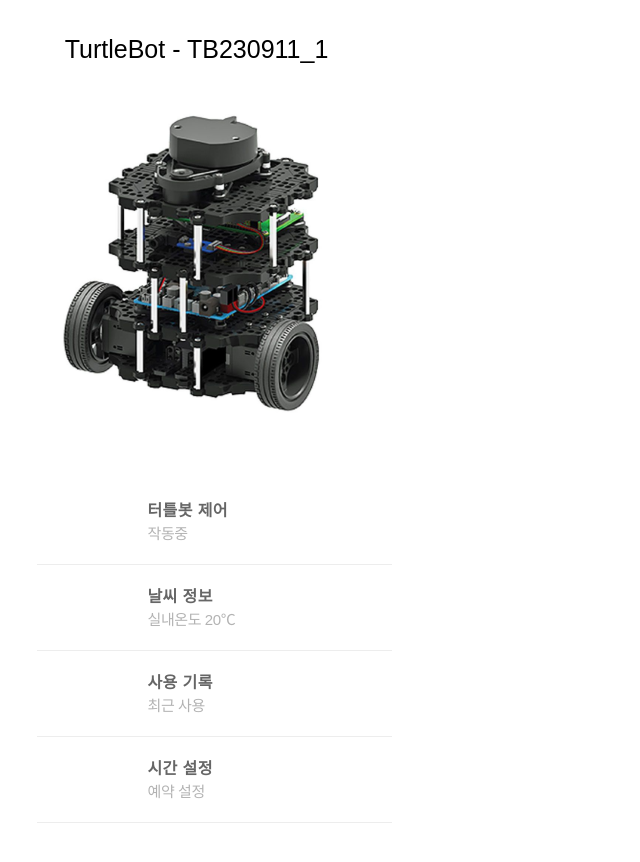
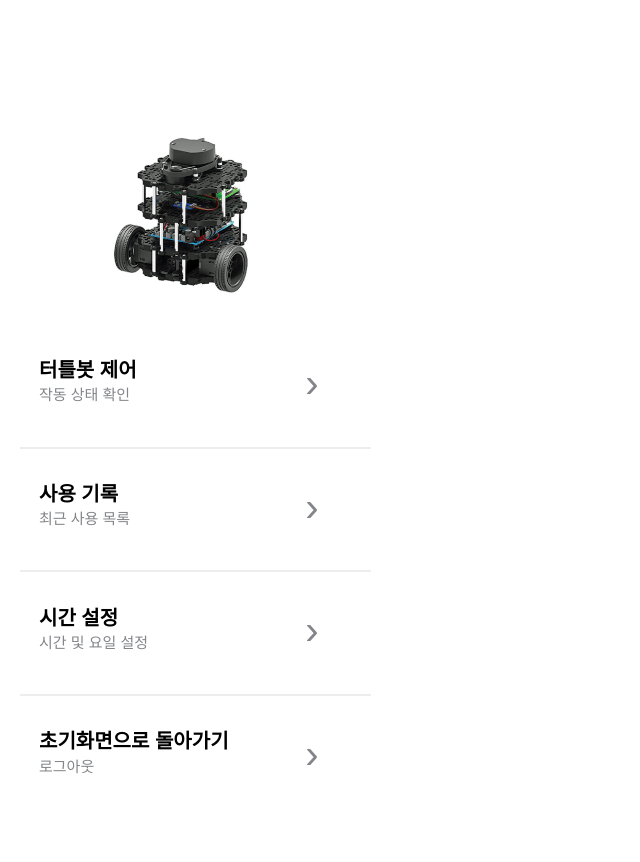
Before and after one commit to wwldwwld7/ssak3, a React (Create React App) app in the folder frontend/ssak3/: page /main in a window 1280 px wide. Shown: the top 862 px of the page, without its empty margins (0-640 px from the left). Built offline with nearby package versions, Linux system fonts and the light colour scheme; a web font is replaced by a local one.

Commit message:
feat : 메인페이지 연결 및 UI 수정 [S09P22B201-180]

```diff
--- a/frontend/ssak3/src/App.js
+++ b/frontend/ssak3/src/App.js
@@ -22,7 +22,7 @@
         <Route path="main" element={<TurtlebotController/>} />
         <Route path="start" element={<TurtleBotStarter/>} />
         <Route path="log" element={<TurtleBotLog/>} />
-        <Route path="hello" element={<AddSchedule/>} />
+        <Route path="schedule" element={<AddSchedule/>} />
         <Route path="addturtle" element={<AddTuttle/>} />
         <Route path="test" element={<NonEntryMain/>} />
       </Routes>
--- a/frontend/ssak3/src/pages/Auth/LogIn.jsx
+++ b/frontend/ssak3/src/pages/Auth/LogIn.jsx
@@ -6,13 +6,11 @@
 const Login = () =>{
     const userIdRef = useRef();
     const passwordRef = useRef();
-
     const navigate = useNavigate();
 
     const GoSignUp = () => {
         navigate("/signup");
     };
-
 
     const login = () => {
         api.post("/auth/log-in", {
@@ -29,15 +27,15 @@
             window.alert("아이디나 비밀번호를 확인해주세요.");
        });
     }
+
     return (
     <div className="container">
         <div className="main">
-            {/* <div className="emptySpace"></div> */}
             <div className="mainImage">
                 <div style={{ backgroundImage: `url(${process.env.PUBLIC_URL}/tuttle.png)`,width:'100%', height: '100%',backgroundSize:'cover'}}></div>
             </div>
             <div className="mainTitle">
-                싹쓰리
+                싹쓸이
             </div>
         </div>
         <div className="formarea" >
--- a/frontend/ssak3/src/pages/Main/Main.css
+++ b/frontend/ssak3/src/pages/Main/Main.css
@@ -264,6 +264,11 @@
     height: 60%;
 }
 
+.areah-55 {
+    width: 100%;
+    height: 55%;
+}
+
 .areah-50 {
     width: 100%;
     height: 50%;
@@ -297,3 +302,65 @@
     background-position: center center; /* 이미지를 가운데로 정렬 */
     margin-left: 25%;
 }
+
+.nonturtle-button{
+    width: 100%;
+    height: 35%;
+    cursor: pointer;
+}
+
+.nonturtle-index{
+    width: 60%;
+    height: 50%;
+    font-size: 23px;
+    color: #838589;
+}
+
+.nonturtle-indexb{
+    width: 20%;
+    height: 50%;
+    font-size: 40px;
+    color: #838589;
+}
+
+.nonturtle-underline{
+    width: 90%;
+    height: 1%;
+    border-bottom: 2px solid #ededed;
+    margin-left: 5%;
+}
+
+.turtle-button{
+    width: 100%;
+    height: 24%;
+    cursor: pointer;
+}
+.turtle-index{
+    width: 60%;
+    height: 50%;
+    font-size: 20px;
+    color: #000000;
+    flex-direction: column;
+    font-weight: bold;
+}
+.turtle-indexb{
+    width: 20%;
+    height: 50%;
+    font-size: 40px;
+    color: #838589;
+}
+
+.turtle-title{
+    width: 100%;
+    height: 30%;
+    display: flex;
+    justify-content: center;
+    align-items: end;
+    font-size: 30px;
+    margin-bottom: 5%;
+}
+.turtle-buttonc{
+    font-size: 15px;
+    font-weight: normal;
+    color: #838589;
+}
--- a/frontend/ssak3/src/pages/Main/entryMain.jsx
+++ b/frontend/ssak3/src/pages/Main/entryMain.jsx
@@ -1,71 +1,70 @@
 import React from "react";
 import "./Main.css";
+import { useNavigate } from "react-router-dom";
 
 const EntryMain = ( ) =>{
-    let name = "TurtleBot - TB230911_1";
-    // 나중에 이거 GET으로 받아오는 기능으로 변경
+    const navigate = useNavigate();
+
+    const GoControl = () => {
+        navigate("/start");
+    };
+
+    const GoLog = () => {
+        navigate("/log");
+    };
+
+    const GoSchedule = () => {
+        navigate("/schedule");
+    };
+
+    const handleLogout = () => {
+        localStorage.removeItem('userId');
+        localStorage.removeItem('accessToken');
+        localStorage.removeItem('turtlebot');
+        navigate("/");
+    };
+
+    let name = localStorage.getItem('turtlebot');
+
     return (
-    // Figma : main - 터틀봇 등록돼있는 상태
-    // ㄴ controllerContainer : UI
-    <div>
-        <div className="turtlebotName" >{ name }</div>
-        <div className="turtlebotImage" ></div>
-        <div className="menu-border">
-            <div className="menu">
-                <div className="frame" >
-                    <div className="frameBlank"></div>
-                    <div className="subFrame" >
-                        <div className="subFrameBlank" ></div>
-                        <div className="menuTitle" >터틀봇 제어</div>
-                        <div className="menuSubtitle" >작동중</div>
-                    </div>
-                    <div className="frameBlank" ></div>
-                    <div className="rightArrowFrame" >
-                            <div className="rightArrow" ></div>
-                    </div>
+    <div className="main-container">
+        <div className = "areah-40">
+            <div className = "turtle-title">{name}</div>
+            <div className = "areah-55">
+                <div className = "addturtle-image"></div>
+            </div>
+        </div>
+        <div className="areah-60 justalign">
+            <div onClick={GoControl} className = "turtle-button justalign-center">
+                <div className = "turtle-index justalign-center">
+                    <div className = "areah-50">터틀봇 제어</div>
+                    <div className = "areah-50 turtle-buttonc">작동 상태 확인</div>
                 </div>
+                <div className = "turtle-indexb justalign-center">›</div>
             </div>
-            <div className="menu" >
-                <div className="frame" >
-                    <div className="frameBlank" ></div>
-                    <div className="subFrame" >
-                        <div className="subFrameBlank" ></div>
-                        <div className="menuTitle" >날씨 정보</div>
-                        <div className="menuSubtitle" >실내온도 20℃</div>
-                    </div>
-                    <div className="frameBlank" ></div>
-                    <div className="rightArrowFrame" >
-                            <div className="rightArrow" ></div>
-                    </div>
+            <div className = "nonturtle-underline"></div>
+            <div onClick={GoLog} className = "turtle-button justalign-center">
+                <div className = "turtle-index justalign-center">
+                    <div className = "areah-50">사용 기록</div>
+                    <div className = "areah-50 turtle-buttonc">최근 사용 목록</div>
                 </div>
+                <div className = "turtle-indexb justalign-center">›</div>
             </div>
-            <div className="menu">
-                <div className="frame" >
-                    <div className="frameBlank" ></div>
-                    <div className="subFrame" >
-                        <div className="subFrameBlank" ></div>
-                        <div className="menuTitle">사용 기록</div>
-                        <div className="menuSubtitle">최근 사용</div>
-                    </div>
-                    <div className="frameBlank"></div>
-                    <div className="rightArrowFrame" >
-                            <div className="rightArrow"></div>
-                    </div>
+            <div className = "nonturtle-underline"></div>
+            <div onClick={GoSchedule} className = "turtle-button justalign-center">
+                <div className = "turtle-index justalign-center">
+                    <div className = "areah-50">시간 설정</div>
+                    <div className = "areah-50 turtle-buttonc">시간 및 요일 설정</div>
                 </div>
+                <div className = "turtle-indexb justalign-center">›</div>
             </div>
-            <div className="menu">
-                <div className="frame" >
-                    <div className="frameBlank"></div>
-                    <div className="subFrame" >
-                        <div className="subFrameBlank" ></div>
-                        <div className="menuTitle" >시간 설정</div>
-                        <div className="menuSubtitle">예약 설정</div>
-                    </div>
-                    <div className="frameBlank"></div>
-                    <div className="rightArrowFrame" >
-                            <div className="rightArrow"></div>
-                    </div>
+            <div className = "nonturtle-underline"></div>
+            <div onClick={handleLogout} className = "turtle-button justalign-center">
+                <div className = "turtle-index justalign-center">
+                    <div className = "areah-50">초기화면으로 돌아가기</div>
+                    <div className = "areah-50 turtle-buttonc">로그아웃</div>
                 </div>
+                <div className = "turtle-indexb justalign-center">›</div>
             </div>
         </div>
     </div>
--- a/frontend/ssak3/src/pages/Main/index.jsx
+++ b/frontend/ssak3/src/pages/Main/index.jsx
@@ -1,17 +1,38 @@
-import React from "react";
+import React, { useState, useEffect } from "react";
 import EntryMain from './entryMain.jsx';
 import NonEntryMain from './nonEntryMain.jsx';
 import "./Main.css";
+import { defaultInstance as api } from '../../util/token';
 
 const TurtlebotController = ( ) =>{
-    let isEntry = true;
+    const [isEntry, setIsEntry] = useState(true);
+
+    // const isEntry = localStorage.getItem('turtlebot');
+
+    const formdata = {
+        "id" : "qwe"
+    }
+
+    // useEffect(() => {
+    //     // axios 요청을 보내고 데이터를 받아옴
+    //     try {
+    //         console.log(1)
+    //         const response = api.get("/robot/exist",formdata);
+    //         console.log(response.data)
+    //         console.log(3)
+    //     } catch (error) {
+    //         console.error(error);
+    //     }
+
+    // }, []);
+
     // 나중에 이거 GET으로 받아오는 기능으로 변경
     return (
     // Figma : main - 터틀봇 등록돼있는 상태
     // ㄴ controllerContainer : UI
     <div className="controllerContainer" >
         {
-            isEntry ?
+            isEntry?
             <EntryMain />
             :
             <NonEntryMain />
--- a/frontend/ssak3/src/pages/Main/nonEntryMain.jsx
+++ b/frontend/ssak3/src/pages/Main/nonEntryMain.jsx
@@ -7,6 +7,13 @@
 
     const GoRegister = () => {
         navigate("/addturtle");
+    };
+
+    const handleLogout = () => {
+        localStorage.removeItem('userId');
+        localStorage.removeItem('accessToken');
+        localStorage.removeItem('turtlebot');
+        navigate("/");
     };
 
     return (
@@ -22,16 +29,16 @@
                 </div>
             </div>
             <div className = "areah-40">
-                <div onClick={GoRegister} style={{width:'100%',height:'35%',display:'flex',justifyContent:'center',alignItems:'center',cursor:'pointer'}}>
-                    <div style={{width:'60%',height:'50%',display:'flex',justifyContent:'center',alignItems:'center',fontSize:'25px',color:'#838589'}}>기기 등록하기</div>
-                    <div style={{width:'20%',height:'50%',display:'flex',justifyContent:'center',alignItems:'center',fontSize:'25px',color:'#838589'}}>›</div>
+                <div onClick={GoRegister} className = "nonturtle-button justalign-center">
+                    <div className = "nonturtle-index justalign-center">기기 등록하기</div>
+                    <div className = "nonturtle-indexb justalign-center">›</div>
                 </div>
-                <div style={{width:'90%',height:'1%',borderBottom:'2px solid #ededed',marginLeft:'5%'}}></div>
-                <div style={{width:'100%',height:'35%',display:'flex',justifyContent:'center',alignItems:'center'}}>
-                    <div style={{width:'60%',height:'50%',display:'flex',justifyContent:'flex-start',alignItems:'center',fontSize:'25px',color:'#838589'}}>초기화면으로 돌아가기</div>
-                    <div style={{width:'20%',height:'50%',display:'flex',justifyContent:'center',alignItems:'center',fontSize:'25px',color:'#838589'}}>›</div>
+                <div className = "nonturtle-underline"></div>
+                <div onClick={handleLogout} className = "nonturtle-button justalign-center">
+                    <div className = "nonturtle-index justalign-center">초기화면으로 돌아가기</div>
+                    <div className = "nonturtle-indexb justalign-center">›</div>
                 </div>
-                <div style={{width:'90%',height:'1%',borderBottom:'2px solid #ededed',marginLeft:'5%'}}></div>
+                <div className = "nonturtle-underline"></div>
             </div>
         </div>
     );
```
Also changed, not shown: frontend/ssak3/src/pages/Main/AddTuttle.jsx (+4 -5 lines).
